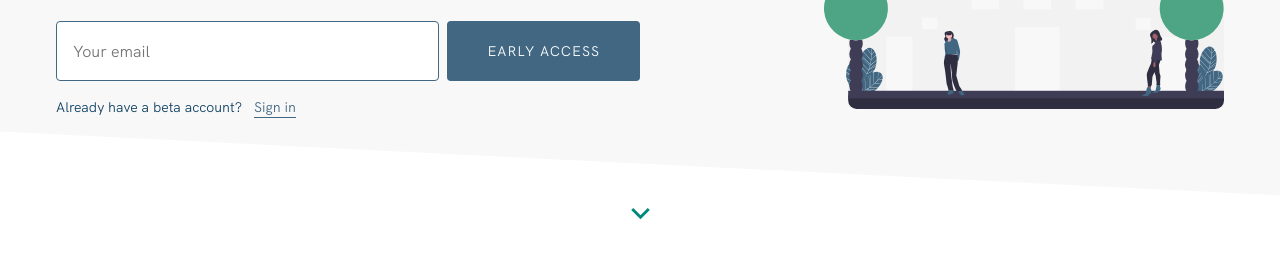
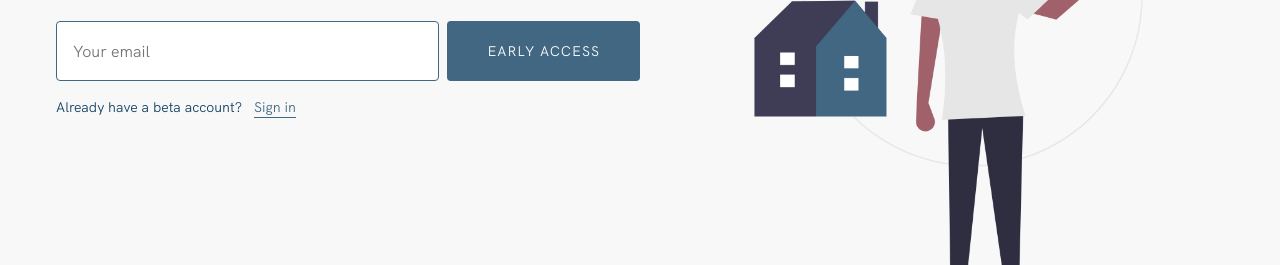
Before and after one commit to bpmutter/fullify-static, a Gatsby site: page / in a window 1280 px wide. Shown: the part 356-621 px from the top of the page. Built offline with nearby package versions, Linux system fonts and the light colour scheme; Gatsby itself is replaced by a stand-in of ours.

Commit message:
add static assets

```diff
--- a/src/components/sections/header.js
+++ b/src/components/sections/header.js
@@ -7,18 +7,17 @@ import {RiArrowDownSLine} from "react-icons/ri";
 import { Container } from "../global"
 
 const Header = () => {
-  // const data = useStaticQuery(graphql`
-  //   query {
-  //     file(sourceInstanceName: { eq: "product" }, name: { eq: "couch" }) {
-  //       childImageSharp {
-  //         fluid(maxWidth: 1000) {
-  //           ...GatsbyImageSharpFluid
-  //         }
-  //       }
-  //     }
-  //   }
-
-  // `)
+  const data = useStaticQuery(graphql`
+    query {
+      file(sourceInstanceName: { eq: "product" }, name: { eq: "select-house" }) {
+        childImageSharp {
+          fluid(maxWidth: 1000) {
+            ...GatsbyImageSharpFluid
+          }
+        }
+      }
+    }
+  `)
 
   const handleSubmit = event => {
     event.preventDefault()
@@ -45,7 +44,7 @@ const Header = () => {
             </FormSubtitle>
           </HeaderTextGroup>
           <ImageWrapper>
-            {/* <StyledImage fluid={data.file.childImageSharp.fluid} /> */}
+            <StyledImg fluid={data.file.childImageSharp.fluid} />
             <StyledImage src={vectorImg} alt="filling apartment building" />
             <br />
           </ImageWrapper>
@@ -199,16 +198,16 @@ const ImageWrapper = styled.div`
   }
 `
 
-// const StyledImage = styled(Img)`
-//   width: 500px;
-//   @media (max-width: ${props => props.theme.screen.md}) {
-//     width: 400px;
-//   }
-//   @media (max-width: ${props => props.theme.screen.sm}) {
-//     width: 300px;
-//     display: none;
-//   }
-// `
+const StyledImg = styled(Img)`
+  width: 500px;
+  @media (max-width: ${props => props.theme.screen.md}) {
+    width: 400px;
+  }
+  @media (max-width: ${props => props.theme.screen.sm}) {
+    width: 300px;
+    display: none;
+  }
+`
 const StyledImage = styled.img`
   width: 400px;
   @media (max-width: ${props => props.theme.screen.md}) {
```
Also changed, not shown: src/images/product/couch-real.png (renamed from src/images/product/couch.png), src/images/select-house.svg (renamed from src/images/product/select-house.svg).
